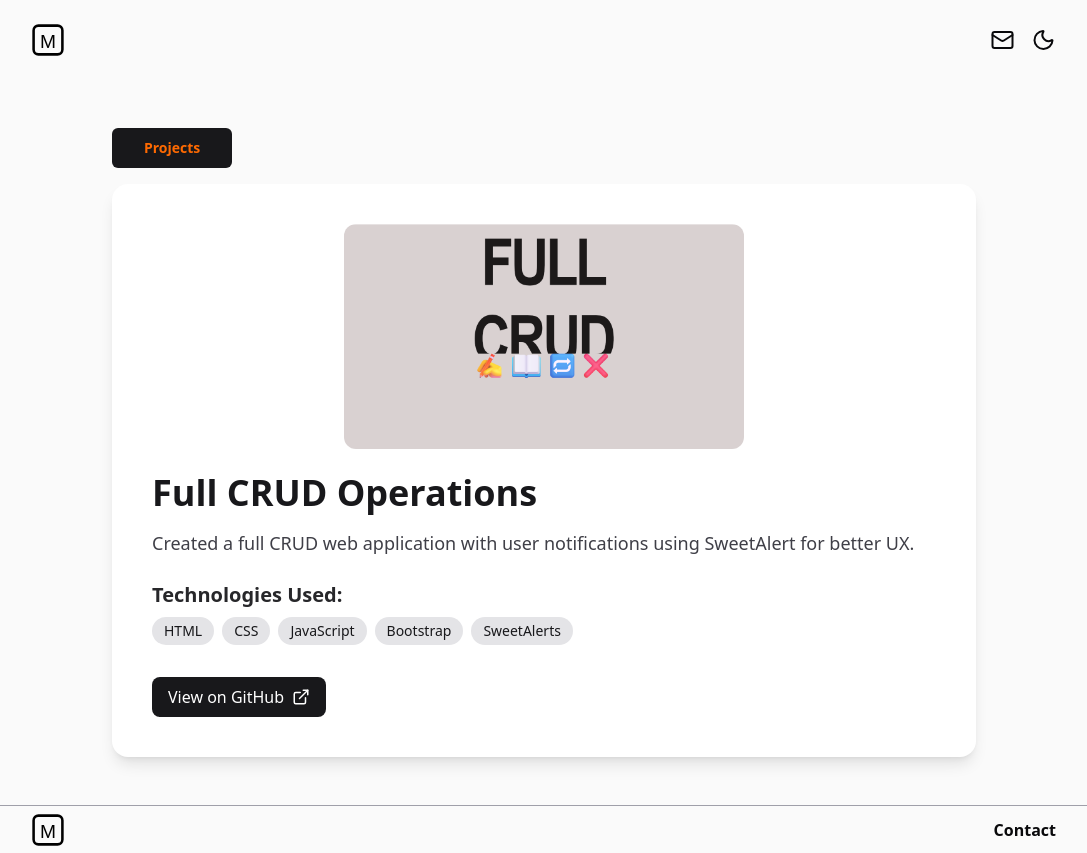
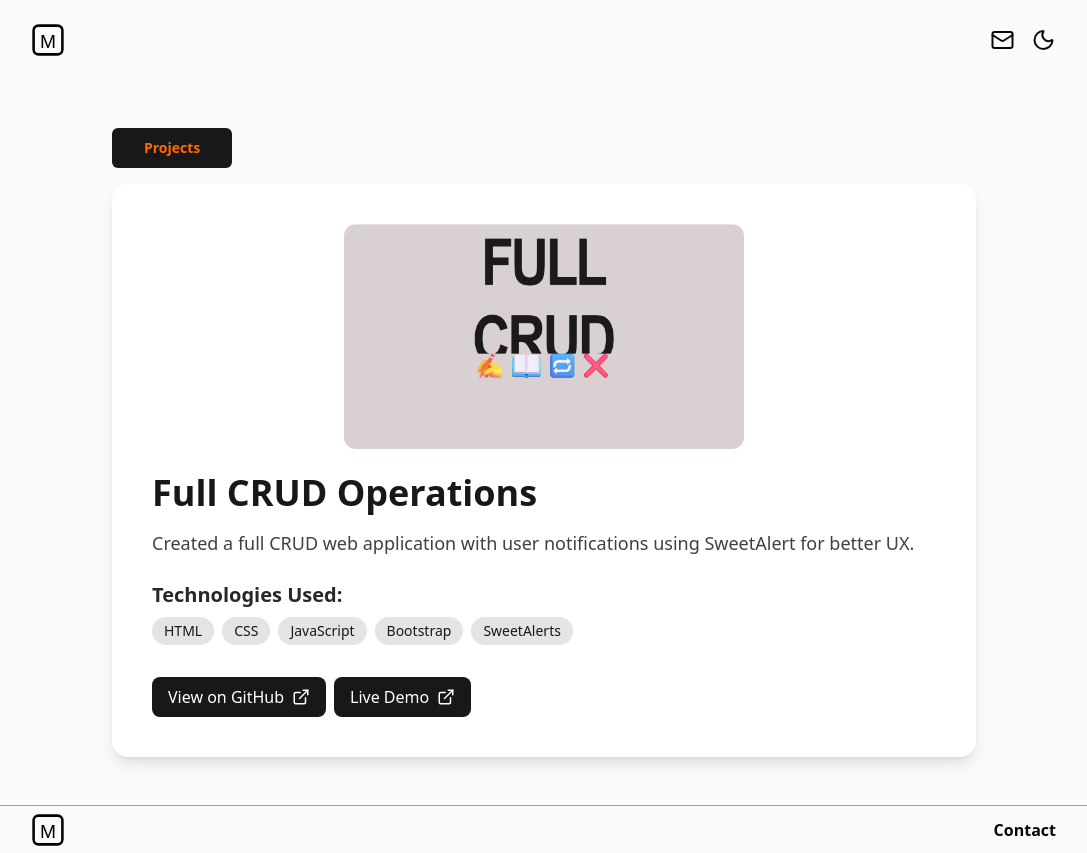
Before and after one commit to Mahmoud-Barmawi/Portfolio, a React (Vite) app: page /projects/full-crud in a window 1280 px wide. Shown: the whole page, without its empty margins (96-1183 px from the left). Built offline with nearby package versions, Linux system fonts and the light colour scheme.

Commit message:
add live demo links button

```diff
--- a/src/pages/ProjectDetails.tsx
+++ b/src/pages/ProjectDetails.tsx
@@ -81,7 +81,7 @@ export const ProjectDetails = () => {
           </div>
         </div>
 
-        <div className="mt-8">
+        <div className="mt-8 flex gap-2">
           <a
             href={project.githubUrl}
             target="_blank"
@@ -90,6 +90,15 @@ export const ProjectDetails = () => {
           >
             View on GitHub <ExternalLink size={18} />
           </a>
+
+          <a
+            href={project.liveDemoUrl}
+            target="_blank"
+            rel="noopener noreferrer"
+            className="inline-flex items-center gap-2 px-4 py-2 bg-zinc-900 text-white dark:bg-zinc-100 dark:text-black rounded-lg hover:opacity-90 transition"
+          >
+            Live Demo <ExternalLink size={18} />
+          </a>
         </div>
       </motion.div>
     </motion.div>
```
